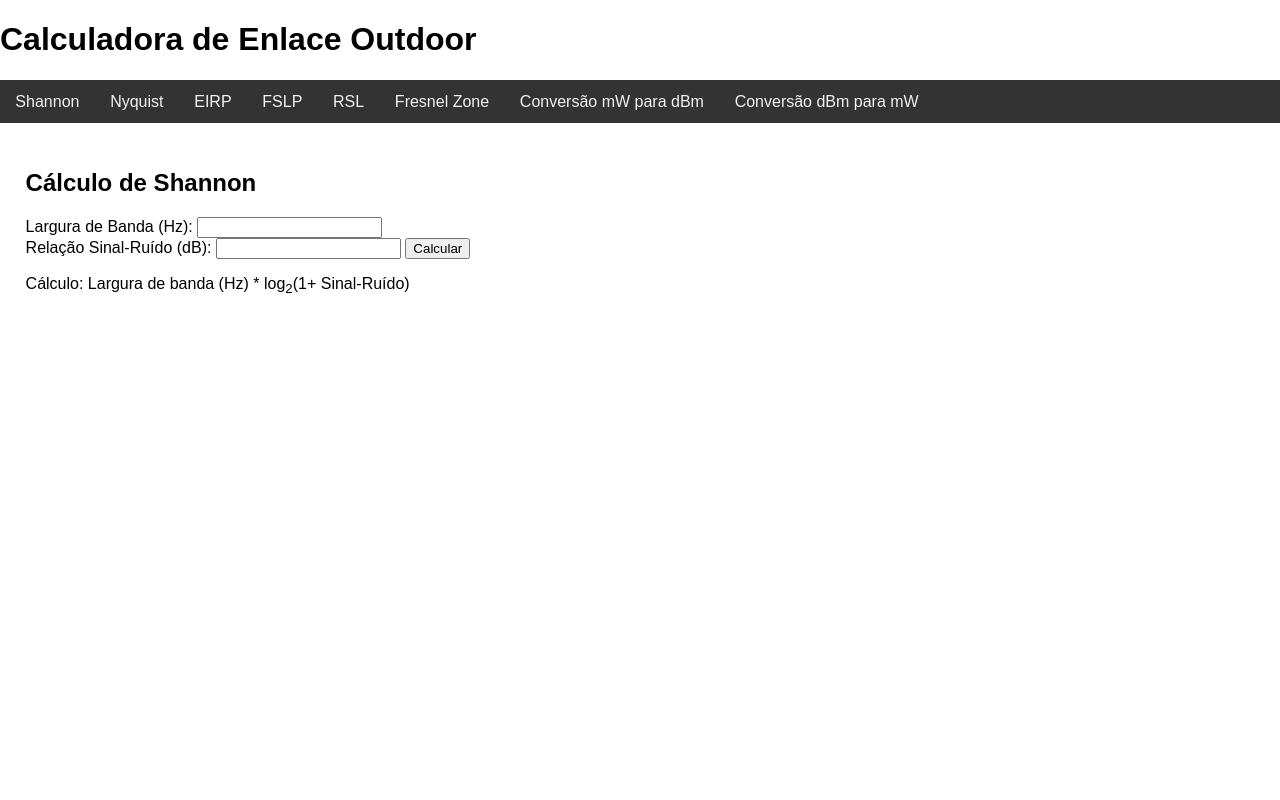
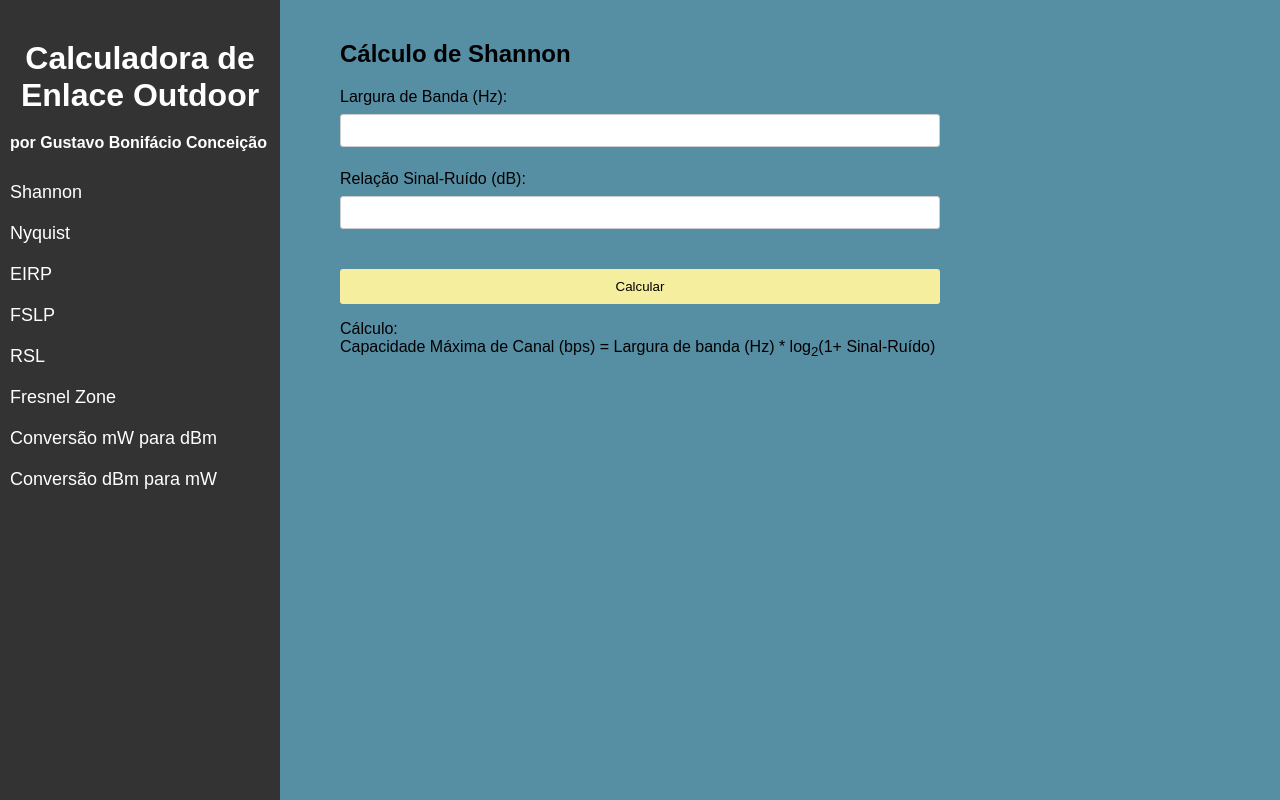
Before and after one commit to GustavoBonif/calculadora-web-enlace-outdoor, a plain HTML site: page index.html in a window 1280 px wide. Drawn offline with Linux system fonts and the light colour scheme.

Commit message:
feat: corrigindo css

```diff
--- a/assets/style.css
+++ b/assets/style.css
@@ -3,29 +3,88 @@ body {
     margin: 0;
     padding: 0;
     box-sizing: border-box;
+    background-color: #568EA3;
+    min-height: 100vh;
 }
 
-nav {
-    background-color: #333;
-    overflow: hidden;
-    display: flex;
-    flex-grow: 8;
+.titulo-projeto {
+    text-align: center;
+    margin: 20px 5px;
 }
 
-nav a {
-    float: left;
-    display: block;
-    color: #f2f2f2;
-    text-align: center;
-    padding: 1% 1.2%;
-    text-decoration: none;
+.autoria {
+    text-align: left;
+    margin: 20px 10px;
+    color: white;
 }
 
-nav a:hover {
+.menu-lateral {
+    width: 280px;
+    height: 100%;
+    background-color: #333;
+    position: fixed;
+    overflow-x: hidden;
+    padding-top: 20px;
+}
+
+.menu-lateral h1 {
+    color: white;
+    text-align: center;
+    margin-bottom: 20px;
+}
+
+.menu-lateral nav {
+    display: flex;
+    flex-direction: column;
+}
+
+.menu-lateral a {
+    padding: 10px;
+    text-decoration: none;
+    font-size: 18px;
+    color: white;
+    transition: 0.3s;
+}
+
+.menu-lateral a:hover {
     background-color: #ddd;
     color: black;
 }
 
 .area-calculo {
-    padding: 2%;
+    padding: 20px;
+    margin: 20px 20px;
+    max-width: 600px;
+    margin: 0 auto;
 }
+
+.area-calculo form {
+    display: flex;
+    flex-direction: column;
+}
+
+.area-calculo label {
+    margin-bottom: 8px;
+}
+
+.area-calculo input {
+    padding: 8px;
+    margin-bottom: 5px;
+    border: 1px solid #ccc;
+    border-radius: 3px;
+}
+
+.area-calculo button {
+    background-color: #F5EE9E;
+    color: black;
+    padding: 10px;
+    border: none;
+    border-radius: 3px;
+    cursor: pointer;
+    margin-top: 35px;
+}
+
+.area-calculo button:hover {
+    background-color: #F29559;
+    color: black;
+}
--- a/index.html
+++ b/index.html
@@ -8,10 +8,11 @@
     <script src="script/script.js"></script>
 </head>
 <body>
-<header>
-    <h1>Calculadora de Enlace Outdoor</h1>
+<div class="menu-lateral">
+    <h1 class="titulo-projeto">Calculadora de Enlace Outdoor</h1>
+    <h4 class="autoria">por Gustavo Bonifácio Conceição</h4>
 
-    <nav id="">
+    <nav>
         <a href="#" onclick="exibirCalculo('shannon')">Shannon</a>
         <a href="#" onclick="exibirCalculo('nyquist')">Nyquist</a>
         <a href="#" onclick="exibirCalculo('eirp')">EIRP</a>
@@ -21,8 +22,9 @@
         <a href="#" onclick="exibirCalculo('conversaoMWparadBm')">Conversão mW para dBm</a>
         <a href="#" onclick="exibirCalculo('conversaodBmparaMW')">Conversão dBm para mW</a>
     </nav>
-</header>
+</div >
 
+<div class="calculadora-box">
     <div class="area-calculo" id="shannon">
         <h2>Cálculo de Shannon</h2>
         <form id="shannonForm">
@@ -35,7 +37,7 @@
             <button type="button" onclick="calcularShannon()">Calcular</button>
         </form>
 
-    <p>Cálculo: Largura de banda (Hz) * log<sub>2</sub>(1+ Sinal-Ruído)</p>
+        <p>Cálculo: <br> Capacidade Máxima de Canal (bps) = Largura de banda (Hz) * log<sub>2</sub>(1+ Sinal-Ruído)</p>
 
         <p id="resultadoShannon"></p>
     </div>
@@ -52,14 +54,16 @@
             <button type="button" onclick="calcularNyquist()">Calcular</button>
         </form>
 
+        <p>Cálculo: <br> Taxa de Nyquist (bps) = 2 * largura de banda do sinal (Hz) * Modulação multinivel</p>
+
         <p id="resultadoNyquist"></p>
     </div>
 
     <div class="area-calculo" id="eirp" style="display: none;">
         <h2>Cálculo de EIRP</h2>
         <form id="eirpForm">
-        <label for="potenciaTransmissao">Potência de Transmissão (dBm): </label>
-        <input type="number" id="potenciaTransmissao" name="potenciaTransmissao" required>
+            <label for="potenciaTransmissaoEIRP">Potência de Transmissão (dBm): </label>
+            <input type="number" id="potenciaTransmissaoEIRP" name="potenciaTransmissaoEIRP" required>
 
             <label for="ganhoAntena">Ganho da Antena (dBi): </label>
             <input type="number" id="ganhoAntena" name="ganhoAntena" required>
@@ -69,6 +73,8 @@
 
             <button type="button" onclick="calcularEIRP()">Calcular</button>
         </form>
+
+        <p>Cálculo: <br> EIRP (dBm) = Potência de Transmissãao (dBm) + Ganho da Antena (dBi) - Perdas no Cabo (dB)</p>
 
         <p id="resultadoEirp"></p>
     </div>
@@ -85,14 +91,16 @@
             <button type="button" onclick="calcularFSLP()">Calcular</button>
         </form>
 
+        <p>Cálculo: <br> FSLP = 32,4 + 20 * log(distânica (Km)) + 20 * log(frequênca (MHz))</p>
+
         <p id="resultadoFslp"></p>
     </div>
 
     <div class="area-calculo" id="rsl" style="display: none;">
         <h2>Cálculo de RSL (Received Signal Level)</h2>
         <form id="rslForm">
-        <label for="potenciaTransmissao">Potência de Transmissão (dBm): </label>
-        <input type="number" id="potenciaTransmissao" name="potenciaTransmissao" required>
+            <label for="potenciaTransmissaoRSL">Potência de Transmissão (dBm): </label>
+            <input type="number" id="potenciaTransmissaoRSL" name="potenciaTransmissaoRSL" required>
 
             <label for="ganhoAntenaTrans">Ganho da Antena TX (dBi): </label>
             <input type="number" id="ganhoAntenaTrans" name="ganhoAntenaTrans" required>
@@ -111,6 +119,8 @@
 
             <button type="button" onclick="calcularRSL()">Calcular</button>
         </form>
+
+        <p>Cálculo: <br> RSL (dBm) = Potência de Transmissão (dBm) + Ganho da Antena TX (dBi) - Perdas no Cabo TX (dB) - Free Space Loss Path  + Ganho da Antena RX (dBi) - Perdas no Cabo RX (dB)</p>
 
         <p id="resultadoRsl"></p>
     </div>
@@ -133,6 +143,8 @@
             <button type="button" onclick="calcularFresnelZone()">Calcular</button>
         </form>
 
+        <p>Cálculo <br> Raio da zona de Fresnel (m) = 550 * √( (DAO * DBO) / (D * f) )</p>
+
         <p id="resultadoZonaFresnel"></p>
     </div>
 
@@ -144,6 +156,8 @@
 
             <button type="button" onclick="converterMWparadBm()">Converter</button>
         </form>
+
+        <p>Cálculo <br> Potência (dBm) = 10 * log(Potência em mW)</p>
 
         <p id="resultadoMWparadBm"></p>
     </div>
@@ -157,7 +171,10 @@
             <button type="button" onclick="converterdBmparaMW()">Converter</button>
         </form>
 
+        <p>Cálculo <br>  Potência (mW) = 10 <sup>(Potência em dBm / 10)</sup></p>
+
         <p id="resultadodBmparaMW"></p>
+    </div>
 </div>
 
 </body>
--- a/script/script.js
+++ b/script/script.js
@@ -25,7 +25,7 @@ function calcularNyquist() {
 }
 
 function calcularEIRP() {
-    let potenciaTransmissao = parseFloat(document.getElementById('potenciaTransmissao').value);
+    let potenciaTransmissao = parseFloat(document.getElementById('potenciaTransmissaoEIRP').value);
     let ganhoAntena = parseFloat(document.getElementById('ganhoAntena').value);
     let perdaCabo = parseFloat(document.getElementById('perdaCabo').value);
     let eirp = potenciaTransmissao + ganhoAntena - perdaCabo;
@@ -42,7 +42,7 @@ function calcularFSLP() {
 }
 
 function calcularRSL() {
-    let potenciaTransmissao = parseFloat(document.getElementById('potenciaTransmissao').value);
+    let potenciaTransmissao = parseFloat(document.getElementById('potenciaTransmissaoRSL').value);
     let ganhoAntenaTrans = parseFloat(document.getElementById('ganhoAntenaTrans').value);
     let perdaCaboTX = parseFloat(document.getElementById('perdaCaboTX').value);
     let perdaEspacoLivre = parseFloat(document.getElementById('perdaEspacoLivre').value);
```
Lines whose indentation alone changed are shown as unchanged.
